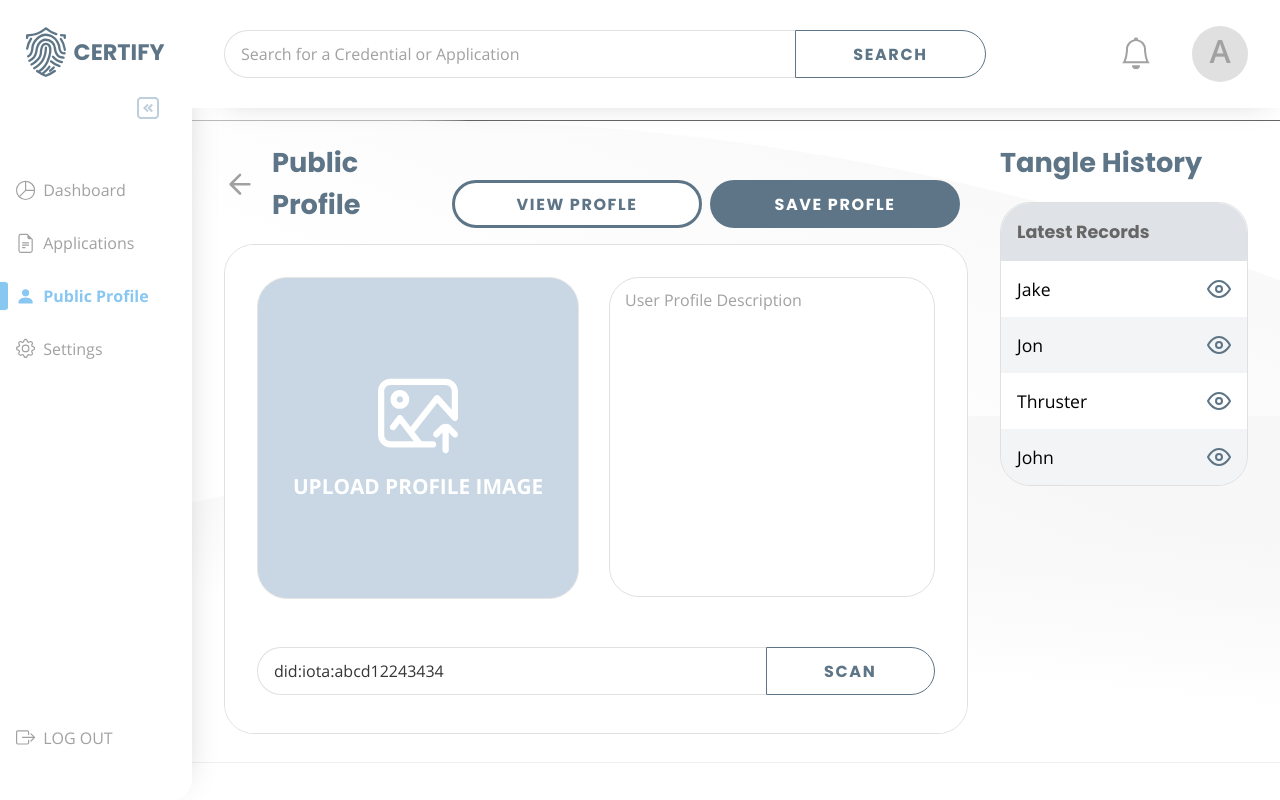
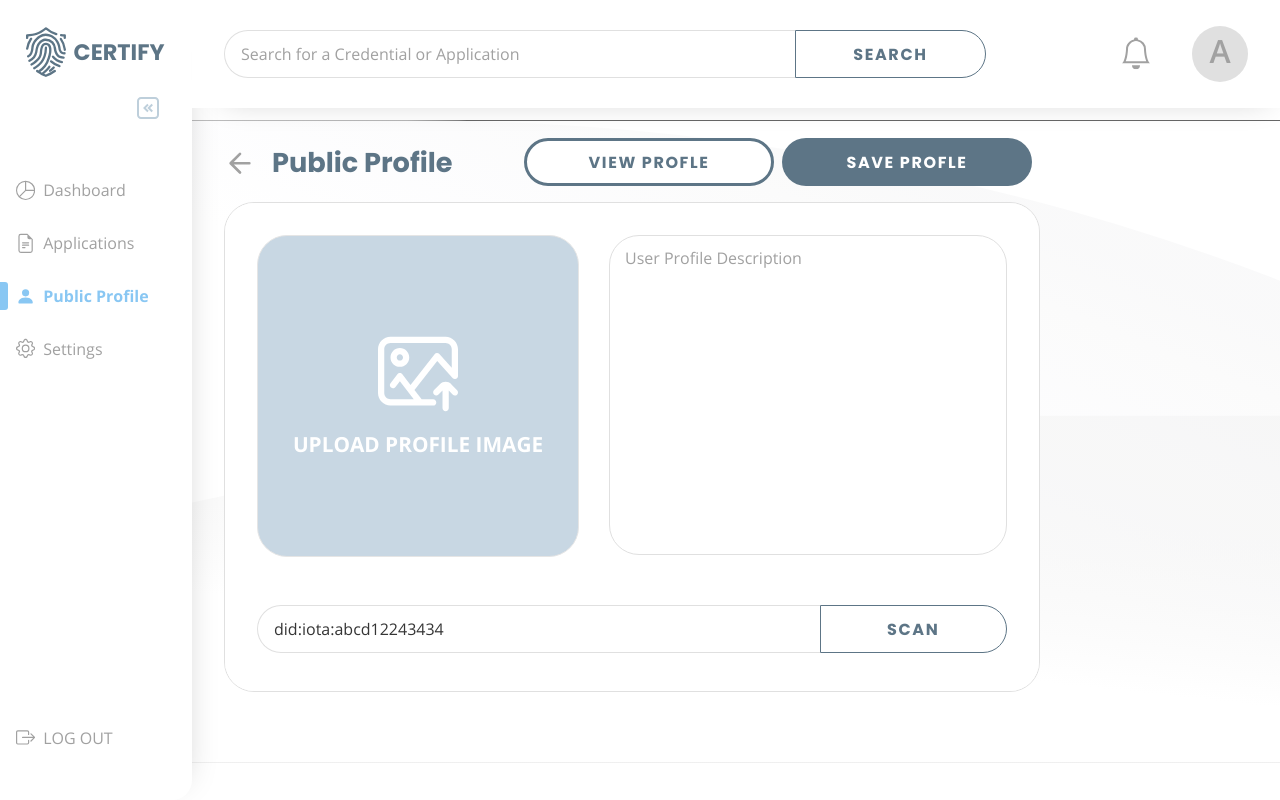
Before and after one commit to CroplyOfficial/certify-client, a React (Create React App) app: page /user/publicProfile in a window 1280 px wide. Built offline with nearby package versions, Linux system fonts and the light colour scheme.

Commit message:
corrected 2 tiny errors

```diff
--- a/src/App.js
+++ b/src/App.js
@@ -26,6 +26,7 @@ import SettingsOrg from './pages/org/SettingsOrg'
 import LoginUser from './pages/user/LoginUser'
 import RegisterUser from './pages/user/RegisterUser'
 import PublicProfile from './pages/user/publicProfile/PublicProfile'
+import ViewPublicProfile from './pages/user/publicProfile/ViewPublicProfile'
 
 
 const App = () => {
@@ -58,7 +59,7 @@ const App = () => {
           <Route component={LoginUser} exact path="/user" title="Login" />
           <Route component={RegisterUser} path="/user/register" title="Register" />
           <Route component={PublicProfile} exact path="/user/publicProfile" title="Public Profile" />
-          <Route component={PublicProfile} path="/user/publicProfile/view" title="View Public Profile" />
+          <Route component={ViewPublicProfile} path="/user/publicProfile/view" title="View Public Profile" />
 
 
         </Switch>
--- a/src/pages/user/publicProfile/PublicProfile.tsx
+++ b/src/pages/user/publicProfile/PublicProfile.tsx
@@ -158,7 +158,6 @@ const PublicProfile = ({theme}) => {
                     </div>
                 </CustomMainContent>
             </MainContentContainer>
-            <TangleHistory />
         </PageContentContainer>
         </>
     )
--- /dev/null
+++ b/src/pages/user/publicProfile/ViewPublicProfile.tsx
@@ -0,0 +1,11 @@
+import {withTheme} from 'styled-components';
+
+const ViewPublicProfile = () => {
+    return (
+        <div>
+
+        </div>
+    )
+}
+
+export default withTheme(ViewPublicProfile)
```
